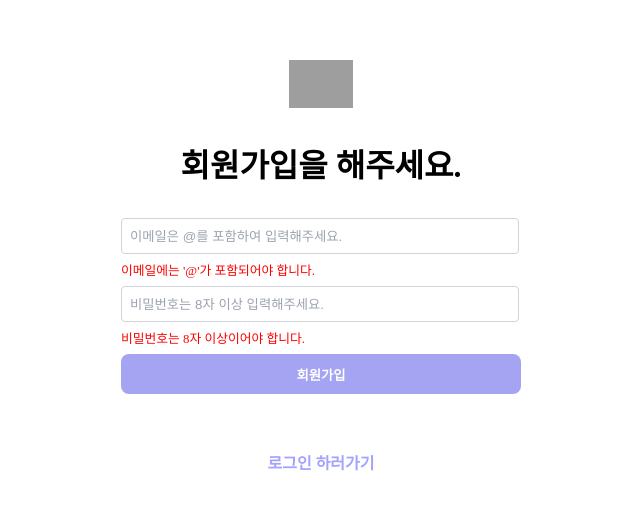
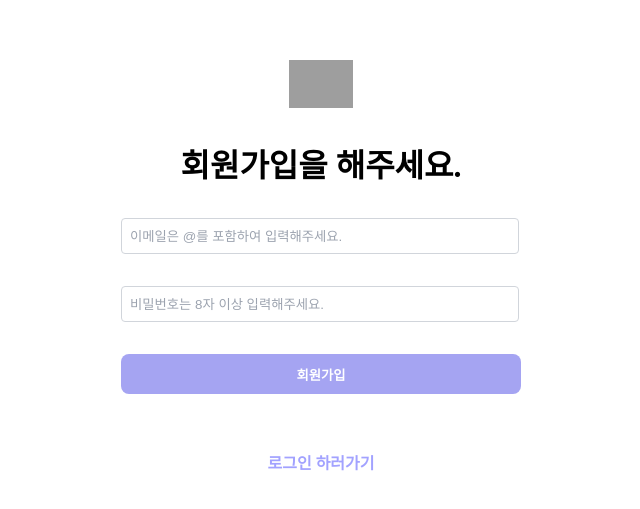
Before and after one commit to wanted-pre-onboarding-team-9/pre-onboarding-10th-1-9, a React (Create React App) app: page /signup in a window 1280 px wide. Shown: the part 129-638 px from the top of the page, without its empty margins (319-959 px from the left). Built offline with nearby package versions, Linux system fonts and the light colour scheme; grey boxes are pictures that could not be loaded.

Commit message:
✨ feat: 이메일/패스워드 필드에 입력값 없을 시 에러메시지 off (#29)
* :sparkles: feat: 이메일/패스워드 필드에 입력값 없을 시 에러메시지 off

```diff
--- a/src/hooks/useForm.tsx
+++ b/src/hooks/useForm.tsx
@@ -1,7 +1,7 @@
 import { useEffect, useState } from 'react';
 
 type Name = string;
-type Value = React.InputHTMLAttributes<HTMLInputElement>['value'];
+type Value = string;
 type Validator = (value: Value) => string | null;
 
 const useForm = ({
--- a/src/pages/SignIn.tsx
+++ b/src/pages/SignIn.tsx
@@ -45,9 +45,9 @@ const SignIn = () => {
       <S.Title>로그인을 해주세요.</S.Title>
       <Form onSubmit={onSignIn}>
         <EmailField value={values.email} onChange={onChange} />
-        <ErrorMessage message={errors.email} />
+        <ErrorMessage message={values.email.length === 0 ? '' : errors.email} />
         <PasswordField value={values.password} onChange={onChange} />
-        <ErrorMessage message={errors.password} />
+        <ErrorMessage message={values.password.length === 0 ? '' : errors.password} />
         <S.Button type="submit" data-testid="signin-button" disabled={isError}>
           로그인
         </S.Button>
--- a/src/pages/SignUp.tsx
+++ b/src/pages/SignUp.tsx
@@ -44,9 +44,9 @@ const SignUp = () => {
       <S.Title>회원가입을 해주세요.</S.Title>
       <Form onSubmit={onSignUp}>
         <EmailField value={values.email} onChange={onChange} />
-        <ErrorMessage message={errors.email} />
+        <ErrorMessage message={values.email.length === 0 ? '' : errors.email} />
         <PasswordField value={values.password} onChange={onChange} />
-        <ErrorMessage message={errors.password} />
+        <ErrorMessage message={values.password.length === 0 ? '' : errors.password} />
         <S.Button type="submit" data-testid="signup-button" disabled={isError}>
           회원가입
         </S.Button>
```
